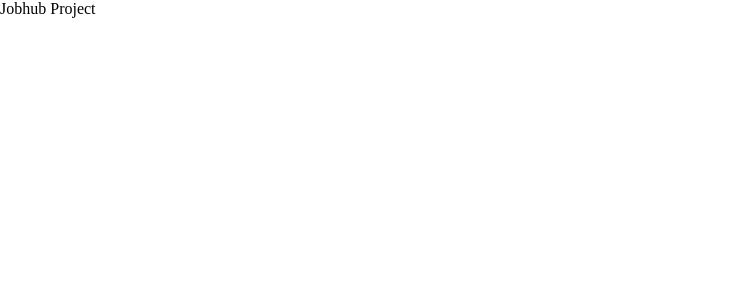
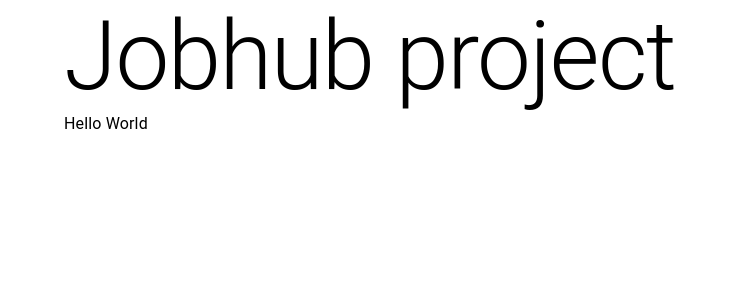
Before and after one commit to nnha19/jobhub-client, a React (Vite) app: page / in a window 1280 px wide. Shown: the top 300 px of the page, without its empty margins (0-737 px from the left). Built offline with nearby package versions, Linux system fonts and the light colour scheme.

Commit message:
feat: build the project structure

```diff
--- a/src/App.tsx
+++ b/src/App.tsx
@@ -1,7 +1,15 @@
+import { Typography } from "@mui/material";
+
+import MainLayout from "./layouts/MainLayout";
+
 const App = () => {
   document.title = "Jobhub project";
 
-  return <p>Jobhub Project</p>;
+  return (
+    <MainLayout>
+      <Typography>Hello World</Typography>
+    </MainLayout>
+  );
 };
 
 export default App;
--- /dev/null
+++ b/src/layouts/MainLayout.tsx
@@ -0,0 +1,16 @@
+import { Box, Container, Typography } from "@mui/material";
+
+interface IProps {
+  children: JSX.Element;
+}
+
+const MainLayout = ({ children }: IProps) => {
+  return (
+    <Container>
+      <Typography variant="h1">Jobhub project</Typography>
+      <Box>{children}</Box>
+    </Container>
+  );
+};
+
+export default MainLayout;
```
Also changed, not shown: package.json (+8 -1 lines), src/features/authentication/index.ts (added), src/features/authentication/routes/loginRoute.tsx (added), src/features/authentication/routes/signupRoute.tsx (added), src/types.ts (added), 1 other file (tests, documents, lock files or other folders).
